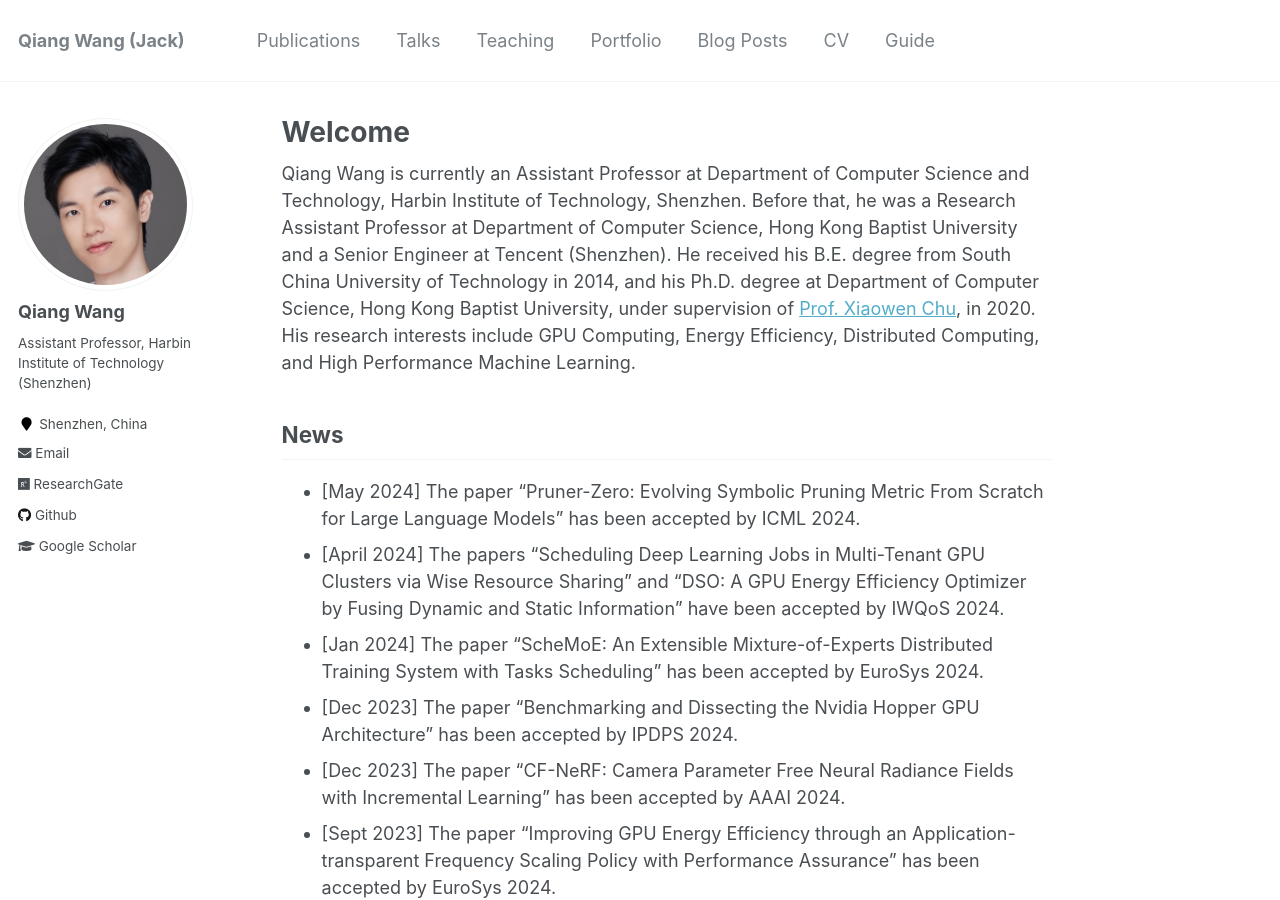
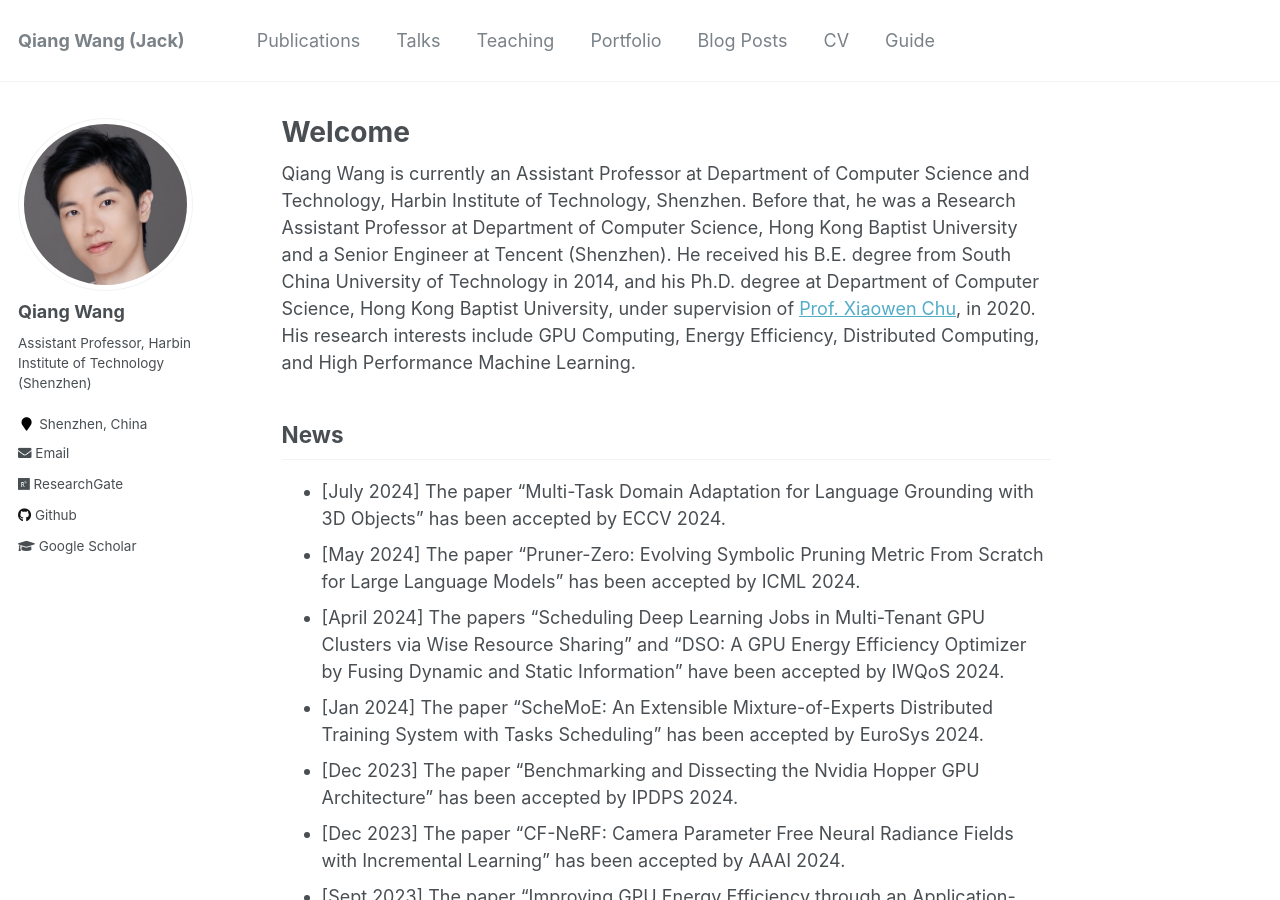
Before and after one commit to blackjack2015/blackjack2015.github.io, a Jekyll site: the page built from _pages/about.md, in a window 1280 px wide and 900 px high. Built offline with Jekyll 4.4.1, drawn with Linux system fonts in a browser that asks for light colours.

Commit message:
Update about.md

```diff
--- a/_pages/about.md
+++ b/_pages/about.md
@@ -12,6 +12,7 @@ redirect_from:
 Qiang Wang is currently an Assistant Professor at Department of Computer Science and Technology, Harbin Institute of Technology, Shenzhen. Before that, he was a Research Assistant Professor at Department of Computer Science, Hong Kong Baptist University and a Senior Engineer at Tencent (Shenzhen). He received his B.E. degree from South China University of Technology in 2014, and his Ph.D. degree at Department of Computer Science, Hong Kong Baptist University, under supervision of [Prof. Xiaowen Chu](https://sites.google.com/view/chuxiaowen), in 2020. His research interests include GPU Computing, Energy Efficiency, Distributed Computing, and High Performance Machine Learning.
 
 ## News
++ \[July 2024\] The paper "Multi-Task Domain Adaptation for Language Grounding with 3D Objects" has been accepted by ECCV 2024.
 + \[May 2024\] The paper "Pruner-Zero: Evolving Symbolic Pruning Metric From Scratch for Large Language Models" has been accepted by ICML 2024.
 + \[April 2024\] The papers "Scheduling Deep Learning Jobs in Multi-Tenant GPU Clusters via Wise Resource Sharing" and "DSO: A GPU Energy Efficiency Optimizer by Fusing Dynamic and Static Information" have been accepted by IWQoS 2024.
 + \[Jan 2024\] The paper "ScheMoE: An Extensible Mixture-of-Experts Distributed Training System with Tasks Scheduling" has been accepted by EuroSys 2024.
```
